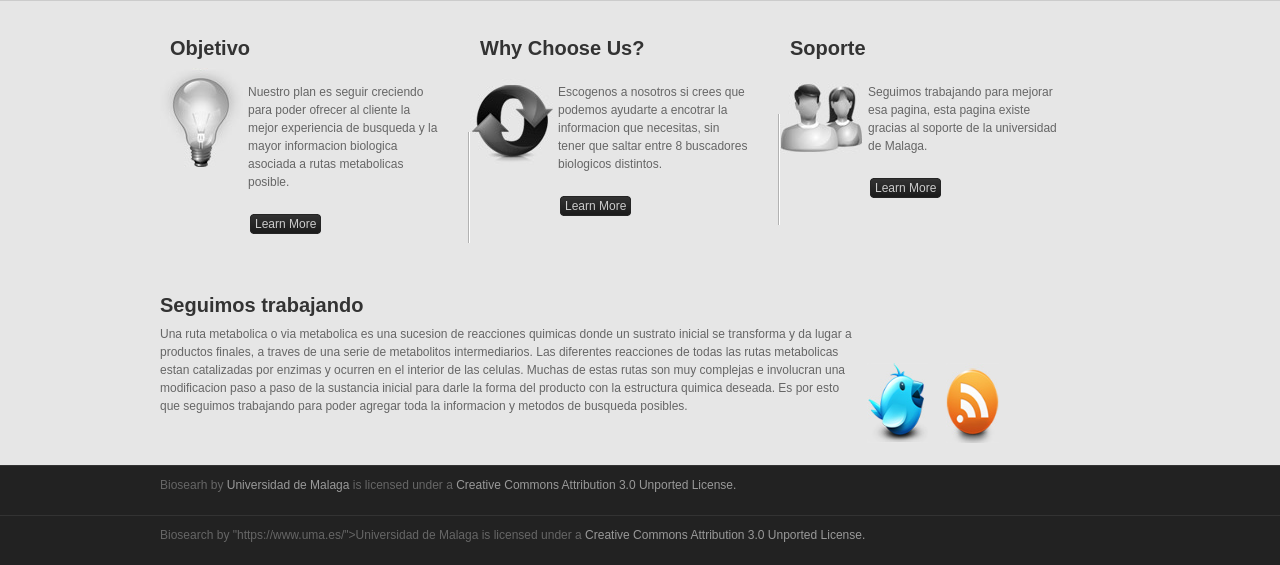
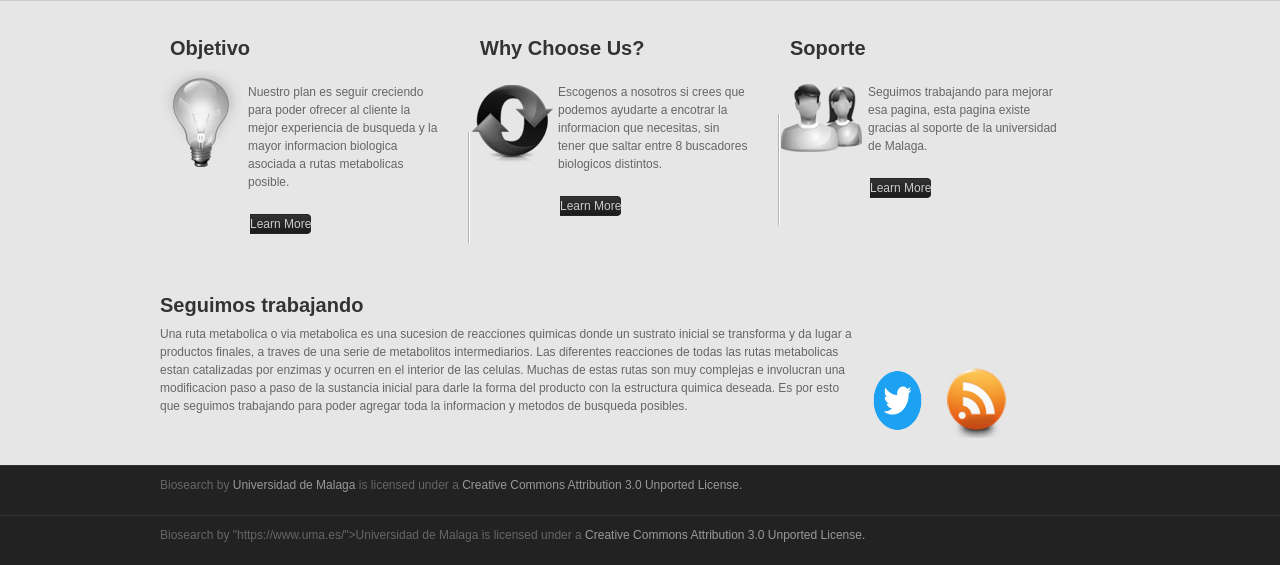
Before and after one commit to pabrodbra/BioSearch, a Django app: page / in a window 1280 px wide. Shown: the part 299-864 px from the top of the page. Run offline with Django 3.2, Linux system fonts and the light colour scheme; parts of the project's set-up code (start-up, migrations or seed data) failed here and were passed over; some libraries are stand-ins or nearby versions.

Commit message:
fixed icons

```diff
--- a/SparqlBS/static/css/style.css
+++ b/SparqlBS/static/css/style.css
@@ -58,7 +58,7 @@ a.button {
     float: inherit;
     background: url(images/border.jpg) no-repeat bottom right;
 }
-.button span{background:url(images/buttonl.gif) no-repeat left; padding:3px 5px;}
+/*.button span{background:url(images/buttonl.gif) no-repeat left; padding:3px 5px;}*/
 a.textbox {margin-top:100px;padding-left:10px;padding-right:0px;width:960px;}
     /*SlideShow End*/
     /*Homepage Boxs*/
@@ -74,9 +74,10 @@ a.whyus{margin-top:10px;float:left;display:block;width:83px;height:87px;backgrou
 a.whyus:hover{ background-position: 0px -88px;}
 a.support{margin-top:14px;float:left;display:block;width:83px;height:72px;background:url(images/support.jpg) no-repeat 0px 0px;text-indent:-1000px;}
 a.support:hover{ background-position: 0px -70px;}
-
+/*
 a.button{background:url(images/buttonr.gif) no-repeat right; padding:3px 0px; margin-left:2px; color:#CCCCCC; text-decoration:none; }
 .button span{background:url(images/buttonl.gif) no-repeat left; padding:3px 5px;}
+*/
 /*Homepage Boxs END*/
 
 /*Subpage Boxs*/
@@ -111,3 +112,10 @@ a.button{background:url(images/buttonr.gif) no-repeat right; padding:3px 0px; ma
 .default-searchbox{
     padding: 15px 10px 15px 10px;
 }
+
+.btn{
+    white-space: normal;
+}
+
+#twitter a{background:url(images/twitter.png) no-repeat;display:block;width:207px;height:53px;text-indent:-10000px;}
+#rss a{background:url(images/logo.gif) no-repeat;display:block;width:207px;height:53px;text-indent:-10000px;}
--- a/SparqlBS/static/js/mainFunctions.js
+++ b/SparqlBS/static/js/mainFunctions.js
@@ -158,6 +158,7 @@ $("#pathway_input").keypress(function(e){
 });
 
 $("#pathway_submit").click(function() {
+	clearList("pathway_list");
 	clearList("reaction_list");
 	clearList("component_list");
 	clearList("component_info");
@@ -169,6 +170,7 @@ $("#pathway_submit").click(function() {
 // - Reactions
 
 $(document).on('click', ".pathway_item", function() {
+	clearList("reaction_list");
 	clearList("component_list");
 	clearList("component_info");
 
@@ -185,6 +187,7 @@ $(document).on('click', ".pathway_item", function() {
 // - Components
 
 $(document).on('click', ".reaction_item", function() {
+	clearList("component_list");
 	clearList("component_info");
 
 	activateButton(last_reaction, $(this));
--- a/SparqlBS/templates/index.html
+++ b/SparqlBS/templates/index.html
@@ -109,12 +109,12 @@
   <div class="textbox">
     <h1>Seguimos trabajando</h1>
     <a>Una ruta metabolica o via metabolica es una sucesion de reacciones quimicas donde un sustrato inicial se transforma y da lugar a productos finales, a traves de una serie de metabolitos intermediarios. Las diferentes reacciones de todas las rutas metabolicas estan catalizadas por enzimas y ocurren en el interior de las celulas. Muchas de estas rutas son muy complejas e involucran una modificacion paso a paso de la sustancia inicial para darle la forma del producto con la estructura quimica deseada. Es por esto que seguimos trabajando para poder agregar toda la informacion y metodos de busqueda posibles.</a> </div>
-  <div class="feed"> <a href="#"><img alt="" src="images/twitter.jpg" height="80" width="75" /></a> <a href="#"><img alt="" src="images/rss.jpg" height="80" width="67" /></a> </div>
+  <div class="feed"> <a href="#"><img alt="" src="{% static "images/twitter.png" %}" height="75" width="75" /></a> <a href="#"><img alt="" src="{% static "images/rss.jpg" %}" height="75" width="75" /></a> </div>
 </div>
 <!--BottomRow END-->
 <!--Footer Begin-->
 <div id="footer">
-  <div class="foot"> <span>Biosearh</span> by <a href="https://www.uma.es/">Universidad de Malaga</a> is licensed under a <a href="http://creativecommons.org/licenses/by/3.0/">Creative Commons Attribution 3.0 Unported License.</a> </div>
+  <div class="foot"> <span>Biosearch</span> by <a href="https://www.uma.es/">Universidad de Malaga</a> is licensed under a <a href="http://creativecommons.org/licenses/by/3.0/">Creative Commons Attribution 3.0 Unported License.</a> </div>
 </div>
 
 {% endblock %}
```
Also changed, not shown: SparqlBS/static/css/images/twitter.jpg (deleted), SparqlBS/static/images/rss.jpg (renamed from SparqlBS/static/css/images/rss.jpg), SparqlBS/static/images/twitter.png (added).
